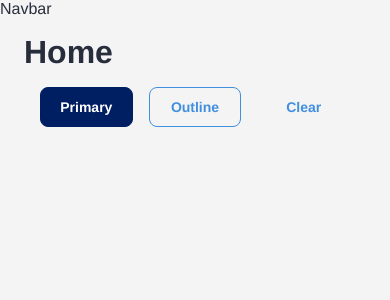
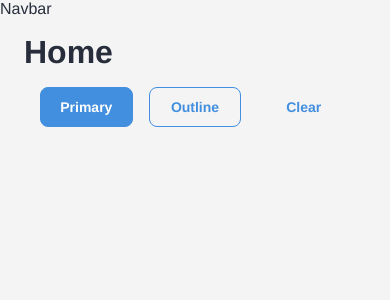
Before and after one commit to ysebasst/url-manager, a React (Vite) app: page / in a window 390 px wide. In both pictures the pointer is over the button "Primary". Shown: the top 300 px of the page. Built offline with nearby package versions, Linux system fonts and the light colour scheme.

Commit message:
Ajuste hover solo desde tablet

```diff
--- a/src/components/button/Button.scss
+++ b/src/components/button/Button.scss
@@ -69,8 +69,10 @@
     border-color: $color-primary-500;
 
     &:hover {
-      background-color: $color-secondary-500;
-      border-color: $color-secondary-500;
+      @include fromTablet() {
+        background-color: $color-secondary-500;
+        border-color: $color-secondary-500;
+      }
     }
 
     &:focus {
@@ -95,7 +97,9 @@
     border-color: $color-primary-500;
 
     &:hover {
-      background-color: $color-primary-50;
+      @include fromTablet() {
+        background-color: $color-primary-50;
+      }
     }
 
     &:focus {
@@ -120,8 +124,10 @@
     border-color: transparent;
 
     &:hover {
-      background-color: $color-primary-50;
-      border-color: $color-primary-50;
+      @include fromTablet() {
+        background-color: $color-primary-50;
+        border-color: $color-primary-50;
+      }
     }
 
     &:focus {
```
